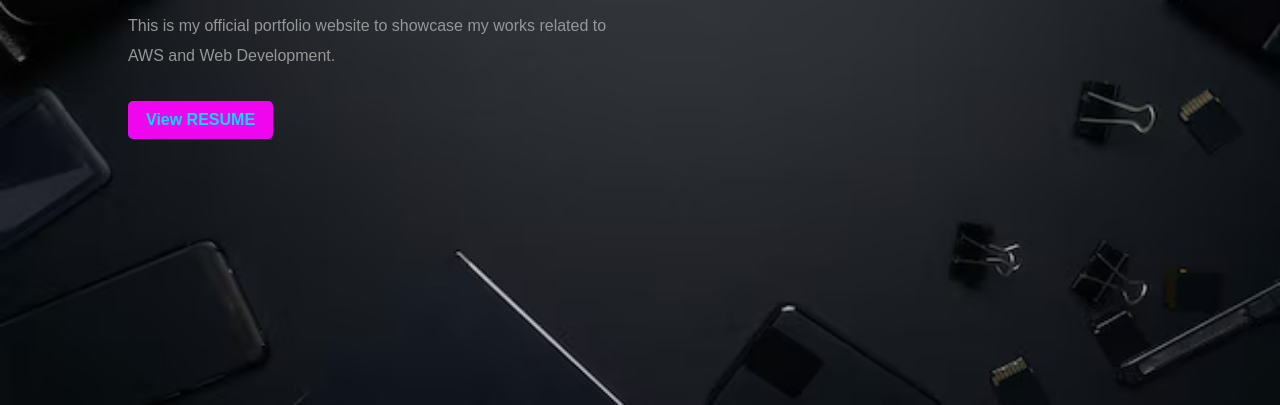
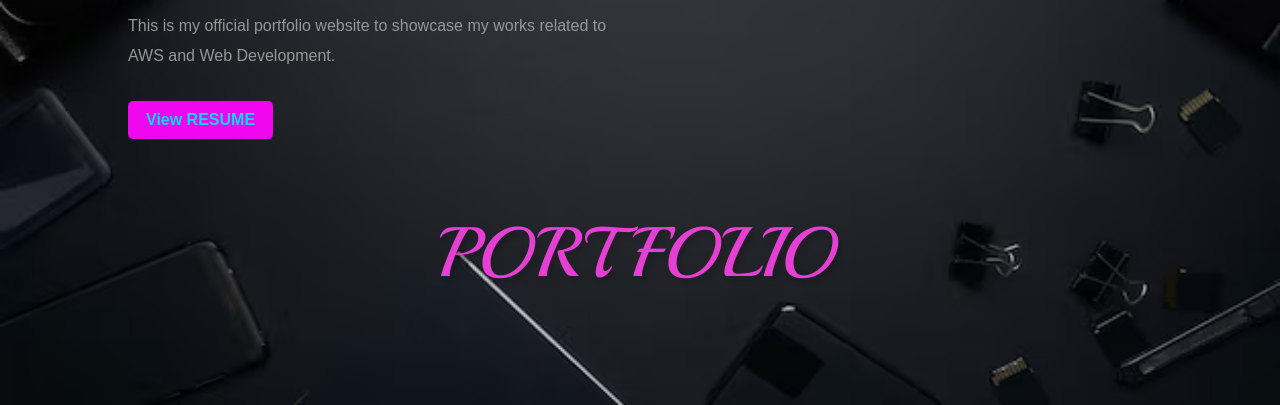
Before and after one commit to samyuktha-giduthuri/My-Portfolio-Website, a plain HTML site: page index.html in a window 1280 px wide. Shown: the part 395-800 px from the top of the page. Drawn offline with Linux system fonts and the light colour scheme.

Commit message:
index.html

```diff
--- a/index.html
+++ b/index.html
@@ -24,6 +24,9 @@
             <p>This is my official portfolio website to showcase my works related to <br>AWS and Web Development.</p>
             <a href="images/RESUME.pdf">View RESUME</a>
          </div>
+         <nav class="nav">
+            <img src="images/portfolio.png" alt="image" class="image">
+        </nav>
 
     </div>
 </body>
```
